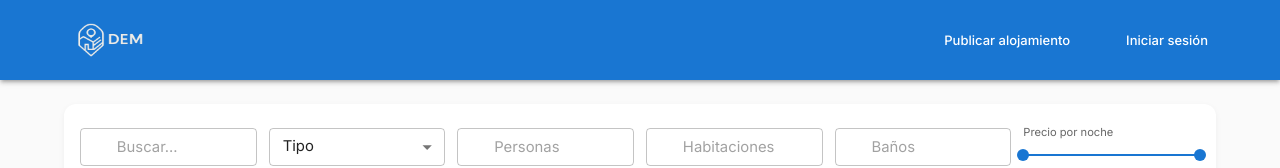
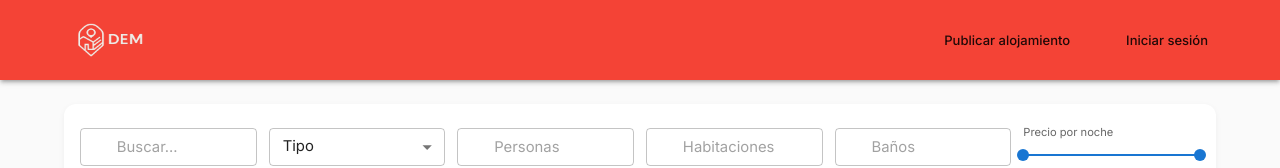
Before and after one commit to ProyectoDEM/DEMFrontend, a React (Vite) app: page / in a window 1280 px wide. Shown: the top 168 px of the page. Built offline with nearby package versions, Linux system fonts and the light colour scheme; no server answers; some icons are missing.

Commit message:
Cambio de color navBar

```diff
--- a/src/Components/NavigationBar.jsx
+++ b/src/Components/NavigationBar.jsx
@@ -101,9 +101,9 @@ const NavigationBar = ({ logo }) => {
     <>
       <AppBar
         position="sticky"
-        color="primary"
+        color="default"
         elevation={3}
-        sx={{ width: "100%", top: 0, left: 0, zIndex: 1300 }}
+        sx={{ width: "100%", top: 0, left: 0, zIndex: 1300, backgroundColor: "#f44336" }}
       >
         <Container maxWidth="lg">
           <Toolbar disableGutters sx={{ justifyContent: "space-between" }}>
```
